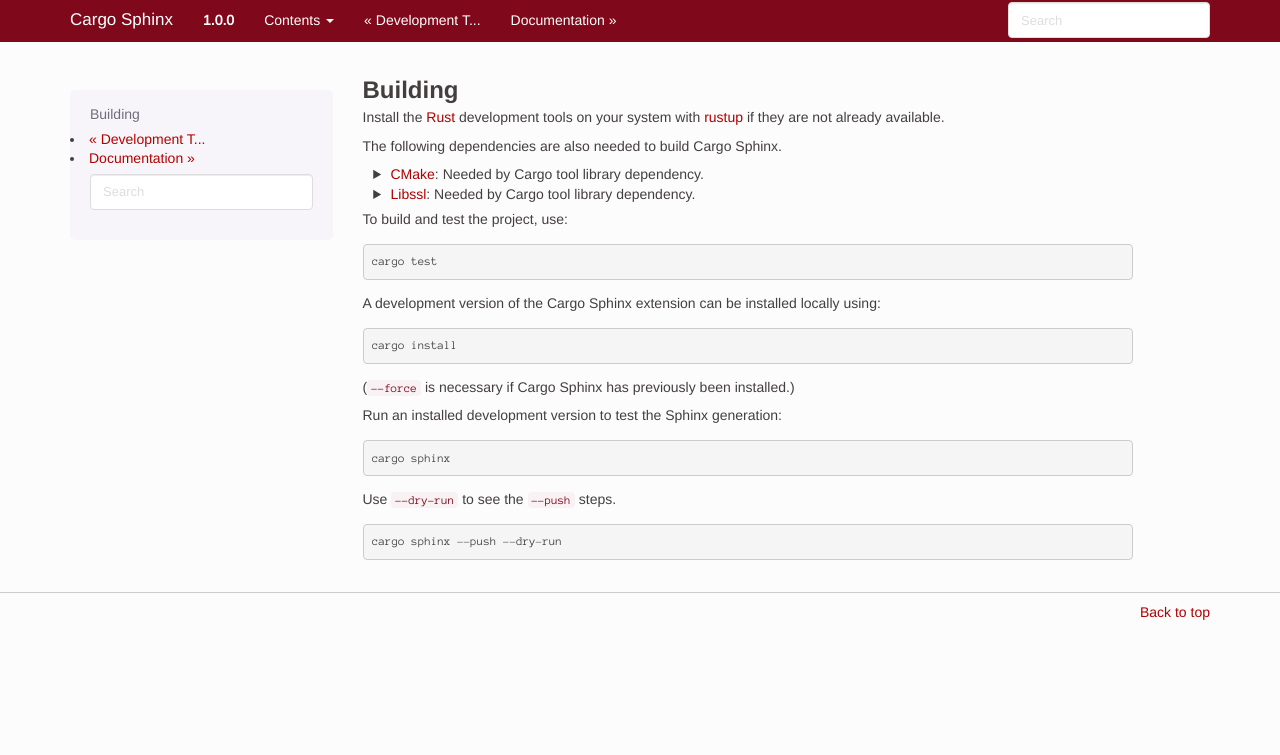
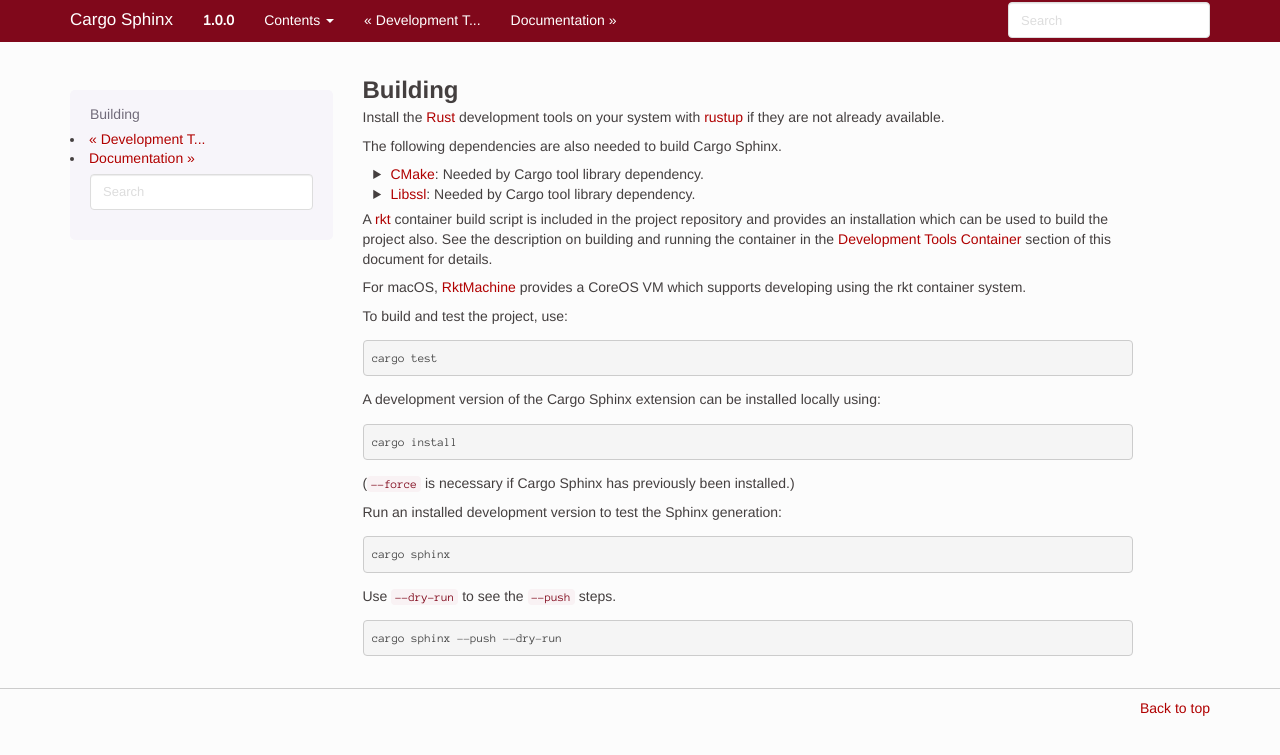
Before and after one commit to woofwoofinc/cargo-sphinx, a Sphinx documentation site: the page built from docs/building.rst, in a window 1280 px wide. Shown: the top 755 px of the page. Built offline with Sphinx 7.4.7, drawn with Linux system fonts in a browser that asks for light colours.

Commit message:
Documentation tweaks. (#60)

```diff
--- a/docs/building.rst
+++ b/docs/building.rst
@@ -13,6 +13,18 @@ The following dependencies are also needed to build Cargo Sphinx.
 
 .. _CMake: https://cmake.org
 .. _Libssl: https://wiki.openssl.org/index.php/Libssl_API
+
+A rkt_ container build script is included in the project repository and
+provides an installation which can be used to build the project also. See the
+description on building and running the container in the :ref:`dev` section
+of this document for details.
+
+.. _rkt: https://coreos.com/rkt
+
+For macOS, RktMachine_ provides a CoreOS VM which supports developing using
+the rkt container system.
+
+.. _RktMachine: https://github.com/woofwoofinc/rktmachine
 
 To build and test the project, use:
 
--- a/docs/dev.rst
+++ b/docs/dev.rst
@@ -3,7 +3,7 @@
 Development Tools Container
 ===========================
 The project source comes with a ``dev`` directory which contains a script for
-building a rkt Ubuntu container with useful development tools for development.
+building a rkt Ubuntu container with useful development tools.
 
 To build this you must have a system with an installation of rkt and acbuild.
 For macOS, the RktMachine_ project provides an xhyve-based VM running CoreOS
--- a/docs/thanks.rst
+++ b/docs/thanks.rst
@@ -6,7 +6,7 @@ Cargo Sphinx was originally forked from the `cargo-release`_ project by
 .. _cargo-release: https://github.com/sunng87/cargo-release
 .. _Ning Sun: https://github.com/sunng87
 
-Other contributors include:
+Thank you to the project contributors including:
 
 - `Daniel Goertzen <https://github.com/goertzenator>`_
 - `Pascal Hartig <https://github.com/passy>`_
```
Also changed, not shown: README.md (+28 -18 lines).
